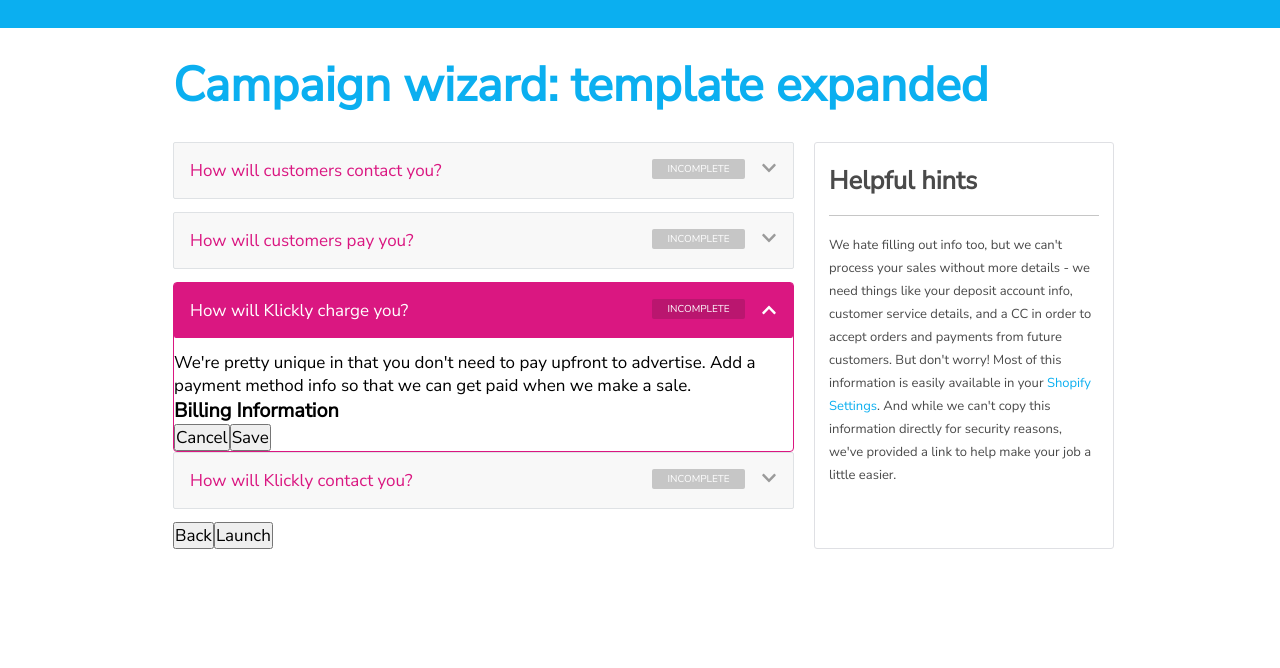
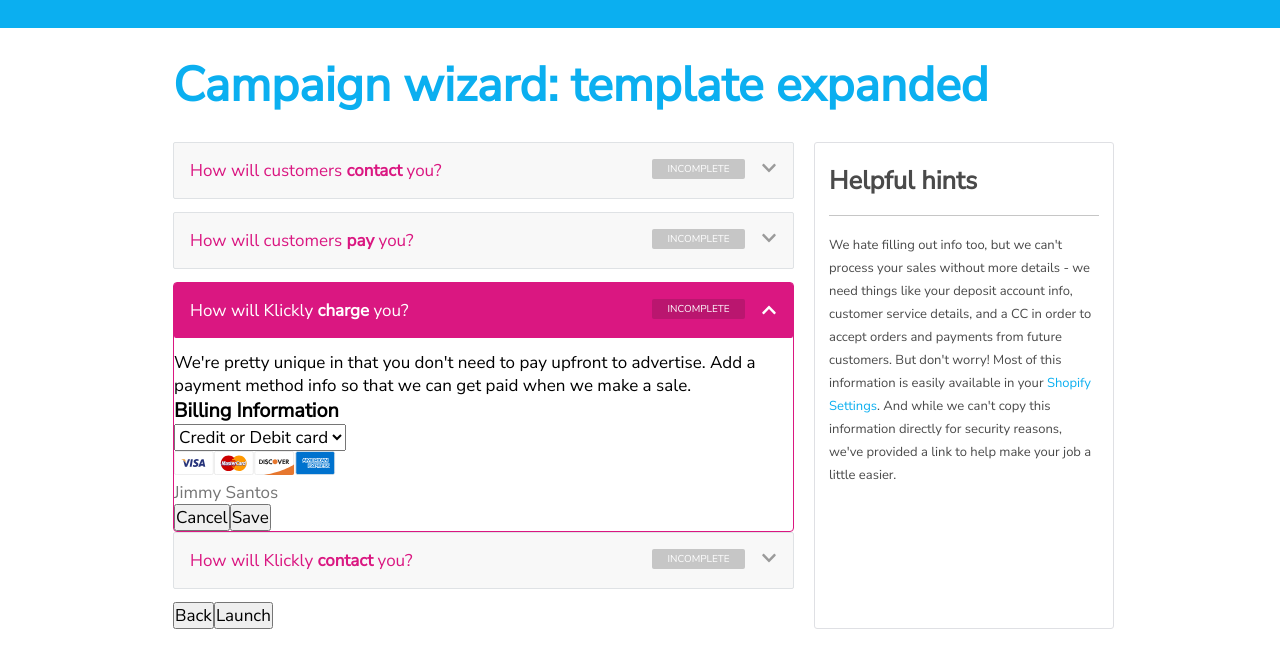
Before and after one commit to SvitlanaTsupryk-jul18/Klicky, a React (Create React App) app: page / in a window 1280 px wide. Both pictures are taken after a click on the button 769 px from the left and 309 px from the top of the page. Shown: the top 668 px of the page. Built offline with nearby package versions, Linux system fonts and the light colour scheme.

Commit message:
created rcomponent for radiobuttons

```diff
--- a/package.json
+++ b/package.json
@@ -1,5 +1,5 @@
 {
-  "homepage": "http://SvitlanaTsupryk-jul18.github.io/klicky",
+  "homepage": "http://SvitlanaTsupryk-jul18.github.io/Klicky",
   "name": "klicky",
   "version": "0.1.0",
   "private": true,
--- a/src/App.scss
+++ b/src/App.scss
@@ -126,14 +126,30 @@ body {
     outline: none;
     height: 20px;
     cursor: pointer;
-    &:hover .details__arrow {
-      transform: rotate(180deg);
-    }
+    // &:hover .details__arrow {
+    //   transform: rotate(90deg);
+    // }
   }
   &__arrow {
     width: 16px;
     height: 16px;
     color: #9b9b9b;
-    transition: all 0.3s;
+    transition: rotate(90deg) 0.3s;
   }
 }
+
+.cards {
+  &__card {
+    position: absolute;
+    opacity: 0;
+    width: 0;
+    height: 0;
+    margin-right: 5px;
+    & + img {
+      cursor: pointer;
+    }
+    &:checked + img {
+      outline: 2px solid $mainColor;
+    }
+  }
+}
--- /dev/null
+++ b/src/components/Cards.js
@@ -0,0 +1,55 @@
+import React from "react";
+
+const Cards = props => {
+  const { cardType, handleChange } = props;
+  return (
+    <div className="cards">
+      <label>
+        <input
+          type="radio"
+          name="cardType"
+          className="cards__card"
+          value="Visa"
+          checked={cardType === "Visa"}
+          onChange={event => handleChange(event.target)}
+        />
+        <img src="./images/visa-light.svg" alt="visa" />
+      </label>
+      <label>
+        <input
+          type="radio"
+          name="cardType"
+          className="cards__card"
+          value="MasterCard"
+          onChange={event => handleChange(event.target)}
+          checked={cardType === "MasterCard"}
+        />
+        <img src="./images/mc-light.svg" alt="MasterCard" />
+      </label>
+      <label>
+        <input
+          type="radio"
+          name="cardType"
+          className="cards__card"
+          value="Discover"
+          checked={cardType === "Discover"}
+          onChange={event => handleChange(event.target)}
+        />
+        <img src="./images/disc-light.svg" alt="Discover" />
+      </label>
+      <label>
+        <input
+          type="radio"
+          name="cardType"
+          className="cards__card"
+          value="Amex"
+          checked={cardType === "Amex"}
+          onChange={event => handleChange(event.target)}
+        />
+        <img src="./images/amex-light.svg" alt="Amex" />
+      </label>
+    </div>
+  );
+};
+
+export default Cards;
--- a/src/components/Form.js
+++ b/src/components/Form.js
@@ -1,44 +1,64 @@
 import React from "react";
+import Cards from "./Cards";
 
 class Form extends React.Component {
   state = {
     debitCard: "Credit or Debit",
     cardType: "",
-    name: ""
+    userName: ""
   };
+
+  handleChange = target => {
+    this.setState({
+      ...this.state,
+      [target.name]: target.value
+    });
+  };
+
+  handleInputChange = event => {
+    const target = event.target;
+    const value = target.type === "checkbox" ? target.checked : target.value;
+    const name = target.name;
+
+    this.setState({
+      [name]: value
+    });
+  };
+
   render() {
+    const { debitCard, cardType, userName } = this.state;
+    console.log(this.state);
     return (
-      <div>
-        <p>
+      <div className="charge">
+        <p className="charge__text">
           We're pretty unique in that you don't need to pay upfront to
           advertise. Add a payment method info so that we can get paid when we
           make a sale.
         </p>
-        <form>
-          <h3>Billing Information</h3>
-          {/* <div className="row_item">
+        <form className="form">
+          <h3 className="form__title">Billing Information</h3>
+          <div className="form__select">
             <select
               name="debitCard"
-              value={ebitCard.value}
-              onChange={event => this.selectItem(event.target)}
+              value={debitCard.value}
+              onChange={event => this.handleChange(event.target)}
             >
-              <option value="debit">ДЕРЖАВНЕ ПІДПРИЄМСТВО</option>
-              <option value="credit">ІНШІ ОРГАНІЗАЦІЙНО-ПРАВОВІ ФОРМИ</option>
+              <option value="credit">Credit or Debit card</option>
+              <option value="debit">Debit card</option>
+              <option value="credit">Credit card</option>
             </select>
           </div>
-          <p>
-            Name on Card <input type="checkbox"></input>
-          </p>
+          <Cards handleChange={this.handleChange} cardType={cardType} />
+
           <input
-            name="name"
+            name="userName"
             type="text"
-            id="name"
-            onChange={event => name.change(event.target.value || undefined)}
-            onFocus={() => name.focus()}
-            value={name.value || ""}
+            id="userName"
+            onChange={event => this.handleChange(event.target)}
+            value={userName.value || ""}
             placeholder="Jimmy Santos"
-            className={this.state.name.active ? "active--input" : ""}
-          /> */}
+            // className={userName.active ? "active--input" : ""}
+          />
         </form>
       </div>
     );
--- a/src/components/Info.js
+++ b/src/components/Info.js
@@ -8,25 +8,49 @@ const Info = ({ setInfo, sendInfo }) => {
       <main className="info__main">
         <Details
           children={<p>Some Text1</p>}
-          title={"How will customers contact you?"}
+          title={[
+            "How will customers ",
+            <span className="bold" key="1">
+              contact
+            </span>,
+            " you?"
+          ]}
           name={"customersContact"}
           setInfo={setInfo}
         />
         <Details
           children={<p>Some Text2</p>}
-          title={"How will customers pay you?"}
+          title={[
+            "How will customers ",
+            <span className="bold" key="2">
+              pay
+            </span>,
+            "  you?"
+          ]}
           name={"customersPay"}
           setInfo={setInfo}
         />
         <Details
-          title={"How will Klickly charge you?"}
+          title={[
+            "How will Klickly ",
+            <span className="bold" key="3">
+              charge
+            </span>,
+            " you?"
+          ]}
           name={"KlickyCharge"}
           setInfo={setInfo}
           children={<Form />}
         />
         <Details
           children={<p>Some Text4</p>}
-          title={"How will Klickly contact you?"}
+          title={[
+            "How will Klickly ",
+            <span className="bold" key="4">
+              contact
+            </span>,
+            " you?"
+          ]}
           name={"KlickyContact"}
           setInfo={setInfo}
         />
```
